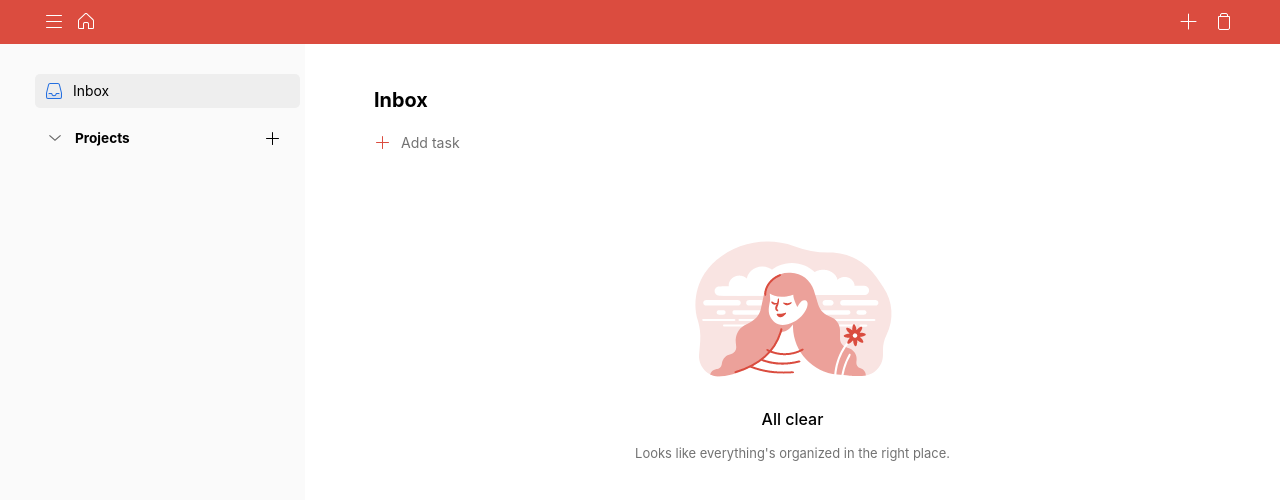
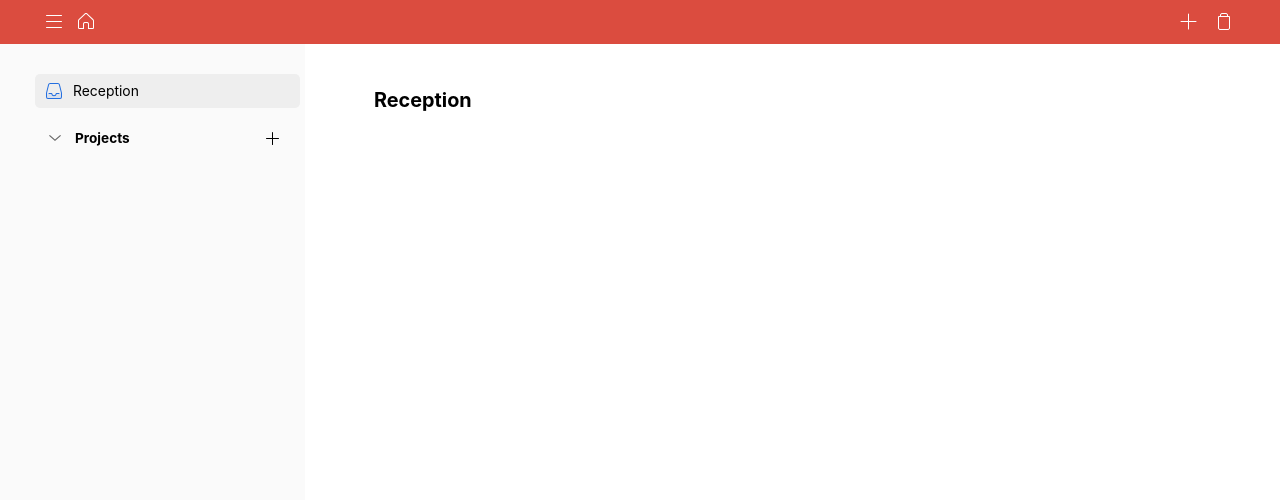
Before and after one commit to LostWin/Git-Github_7_, a plain HTML site: page dist/index.html in a window 1280 px wide. Drawn offline with Linux system fonts and the light colour scheme.

Commit message:
index modification

```diff
--- a/dist/index.html
+++ b/dist/index.html
@@ -277,8 +277,8 @@
         <ul>
           <li>
             <button
-              class="sidebar-button sidebar-button-inbox tab-link selected"
-              data-tab-name="Inbox"
+              class="sidebar-button sidebar-button-reception tab-link selected"
+              data-tab-name="Reception"
               data-project-id="0"
               data-is-default-project="true"
             >
@@ -297,8 +297,8 @@
                     d="M8.062 4h7.876a2 2 0 011.94 1.515l2.062 8.246a2 2 0 01.06.485V18a2 2 0 01-2 2H6a2 2 0 01-2-2v-3.754a2 2 0 01.06-.485l2.06-8.246A2 2 0 018.061 4zm0 1a1 1 0 00-.97.757L5.03 14.004a1 1 0 00-.03.242V18a1 1 0 001 1h12a1 1 0 001-1v-3.754a1 1 0 00-.03-.242l-2.06-8.247A1 1 0 0015.94 5H8.061zM12 17.25A2.75 2.75 0 019.295 15H7a.5.5 0 110-1h2.75a.5.5 0 01.5.5 1.75 1.75 0 003.5 0 .5.5 0 01.5-.5H17a.5.5 0 110 1h-2.295A2.75 2.75 0 0112 17.25z"
                   ></path>
                 </g></svg
-              ><span>Inbox</span>
-              <span class="tooltip"> Go to Inbox </span>
+              ><span>Reception</span>
+              <span class="tooltip"> Go to Reception</span>
             </button>
           </li>
         </ul>
@@ -334,7 +334,7 @@
       </div>
       <div class="editor is-sidebar-visible">
         <div class="tab-heading">
-          <h2 class="tab-title">Inbox</h2>
+          <h2 class="tab-title">Reception</h2>
           <p class="current-date-title"></p>
         </div>
       </div>
```
